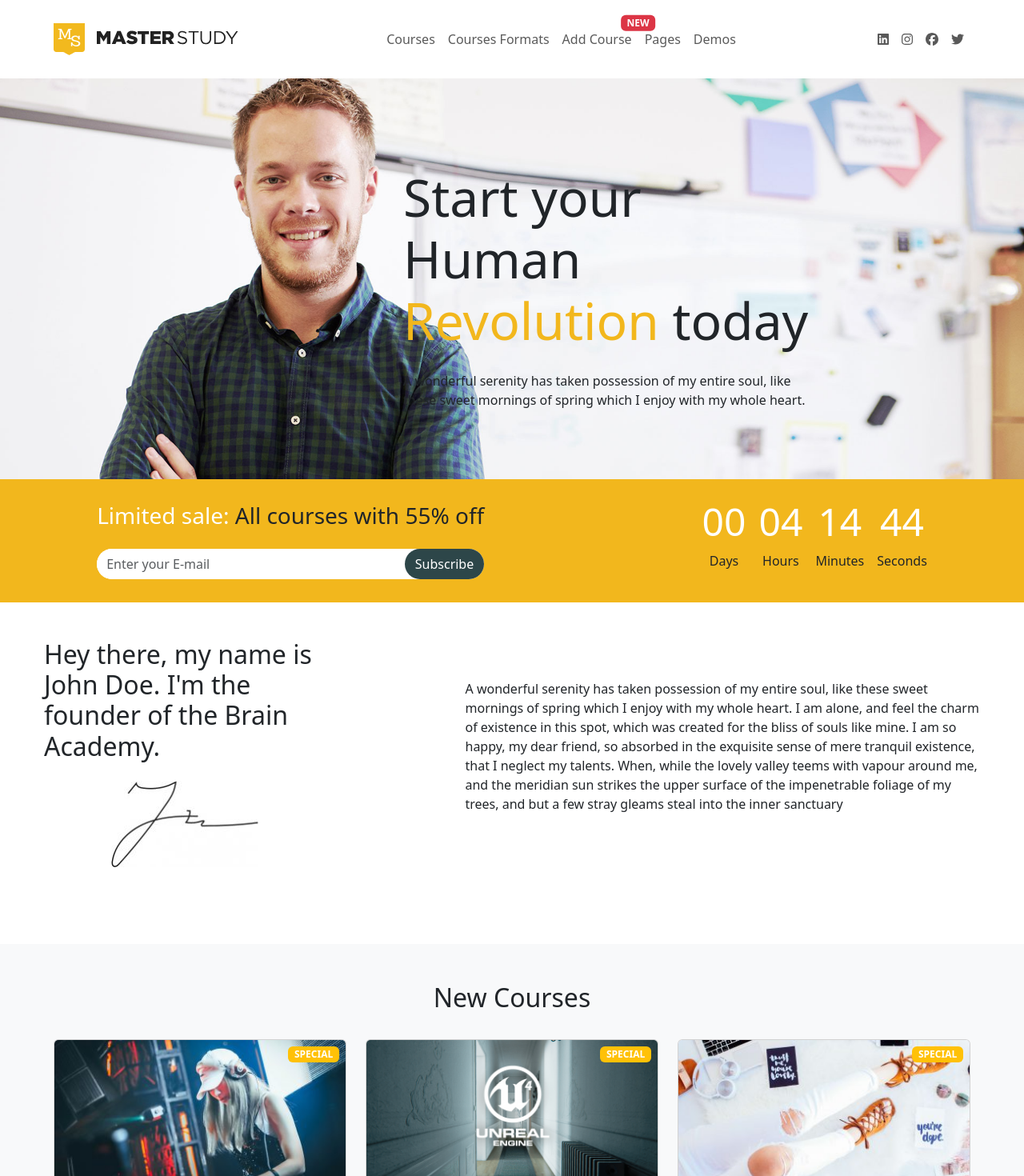
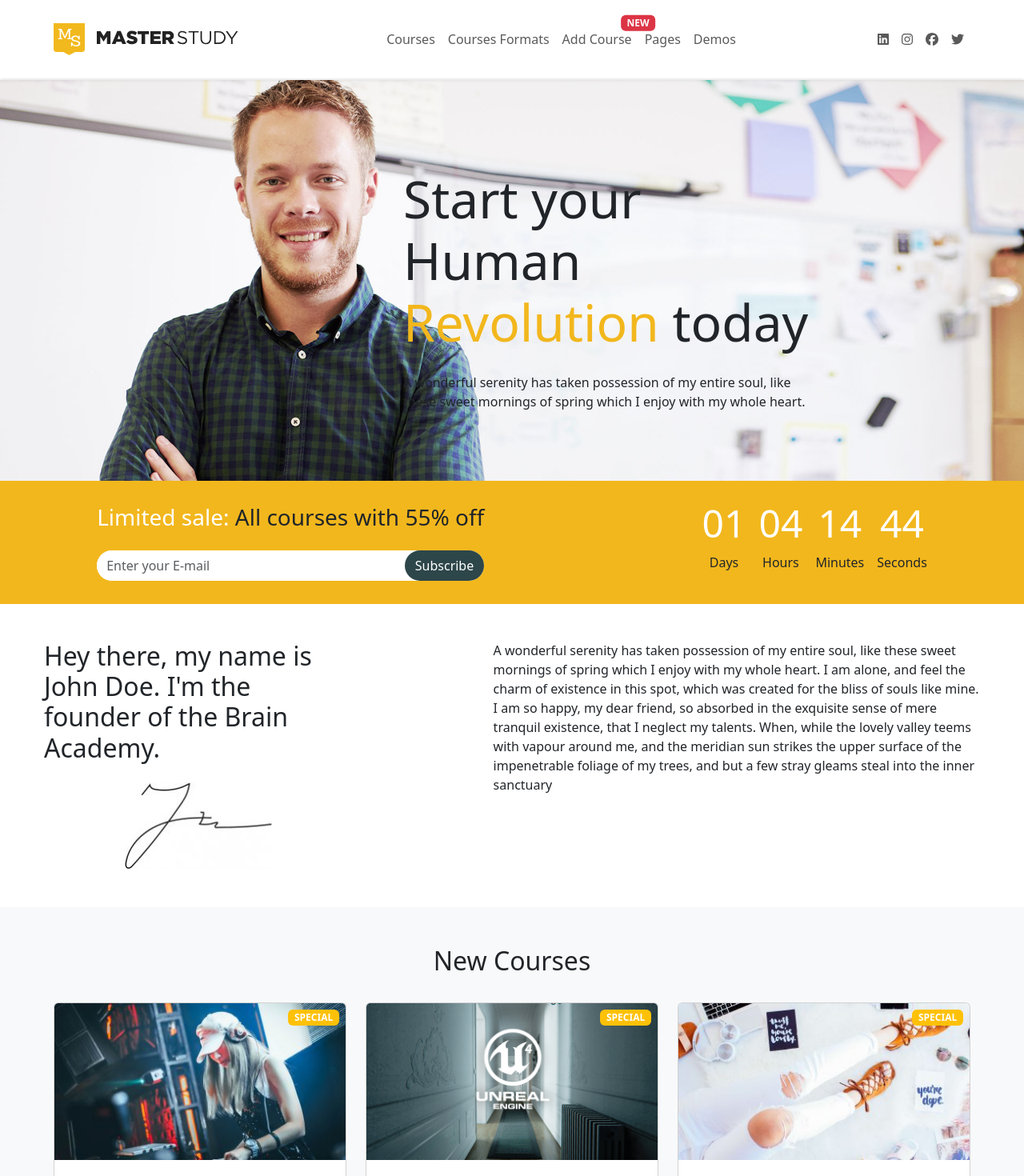
Before and after one commit to luigidibella/proj-html-vuejs, a Vue app: page / in a window 1280 px wide. Shown: the top 1470 px of the page at 80% size. Built offline with nearby package versions, Linux system fonts and the light colour scheme.

Commit message:
[add] fixed-top to Header

```diff
--- a/src/components/Header.vue
+++ b/src/components/Header.vue
@@ -26,7 +26,7 @@ export default {
 
 <template>
   <header>
-    <nav class="navbar navbar-expand-lg">
+    <nav class="navbar navbar-expand-lg my-bg-white fixed-top">
       <div class="container-fluid my_container my-3">
         <!-- Logo -->
         <a class="navbar-brand" href="#">
@@ -129,6 +129,11 @@ export default {
 
 @use '../assets/scss/partials/variables' as *;
 
+.my-bg-white{
+  background-color: $White;
+  box-shadow: 0px 2px 4px rgba(0, 0, 0, 0.1);
+}
+
 .nav-link:hover,
 .active{
   border-bottom: 2px solid $Buttercup;
--- a/src/components/partials/Jumbotron.vue
+++ b/src/components/partials/Jumbotron.vue
@@ -10,7 +10,7 @@ export default {
 </script>
 
 <template>
-  <div class="container-fluid flex-center flex-column px-0">
+  <div class="container-fluid flex-center flex-column px-0 my_pt">
     <!-- Copertina -->
     <div class="cover flex-center flex-column position-relative mb-5">
       <img src="..\..\assets\images\slide-1.jpg" alt="slide">
@@ -26,7 +26,7 @@ export default {
     <!-- /Copertina -->
 
     <!-- Bio -->
-    <div class="bio my_container d-flex justify-content-between align-items-center text-start my-5 py-5">
+    <div class="bio my_container d-flex justify-content-between align-items-start text-start mt-5 py-5">
       <div class="left flex-center flex-column">
         <div class="founder mb-3">
           <h2>Hey there, my name is John Doe. I'm the founder of the Brain Academy.</h2>
@@ -50,6 +50,10 @@ export default {
 
 @use '../../assets/scss/partials/variables' as *;
 
+.my_pt{
+  padding-top: 100px;
+}
+
 .title{
   width: 520px;
   top: 20%;
@@ -64,10 +68,10 @@ export default {
 
 .bio{
   .left{
-    width: 30%;
+    width: 33%;
   }
   .right{
-    width: 55%;
+    width: 52%;
   }
 }
 
--- a/src/components/partials/sub_partials/BenefitCard.vue
+++ b/src/components/partials/sub_partials/BenefitCard.vue
@@ -54,6 +54,7 @@ export default {
   &:hover{
     border-color: $White;
     background-color: $Buttercup;
+    cursor: pointer;
     .icon{
       color: $White;
     }
--- a/src/components/partials/sub_partials/CourseCard.vue
+++ b/src/components/partials/sub_partials/CourseCard.vue
@@ -73,6 +73,7 @@ export default {
   }
   &:hover{
     background-color: rgb(0, 0, 0, 0.3);
+    cursor: pointer;
     strong{
       display: flex;
     }
--- a/src/components/partials/sub_partials/Promo.vue
+++ b/src/components/partials/sub_partials/Promo.vue
@@ -1,7 +1,7 @@
 <script>
 export default {
   data() {
-    const targetDate = new Date("2024-04-10T18:00:00Z");
+    const targetDate = new Date("2024-04-11T18:00:00Z");
     targetDate.setUTCHours(targetDate.getUTCHours() - 2);
     return {
       days: 0,
```
